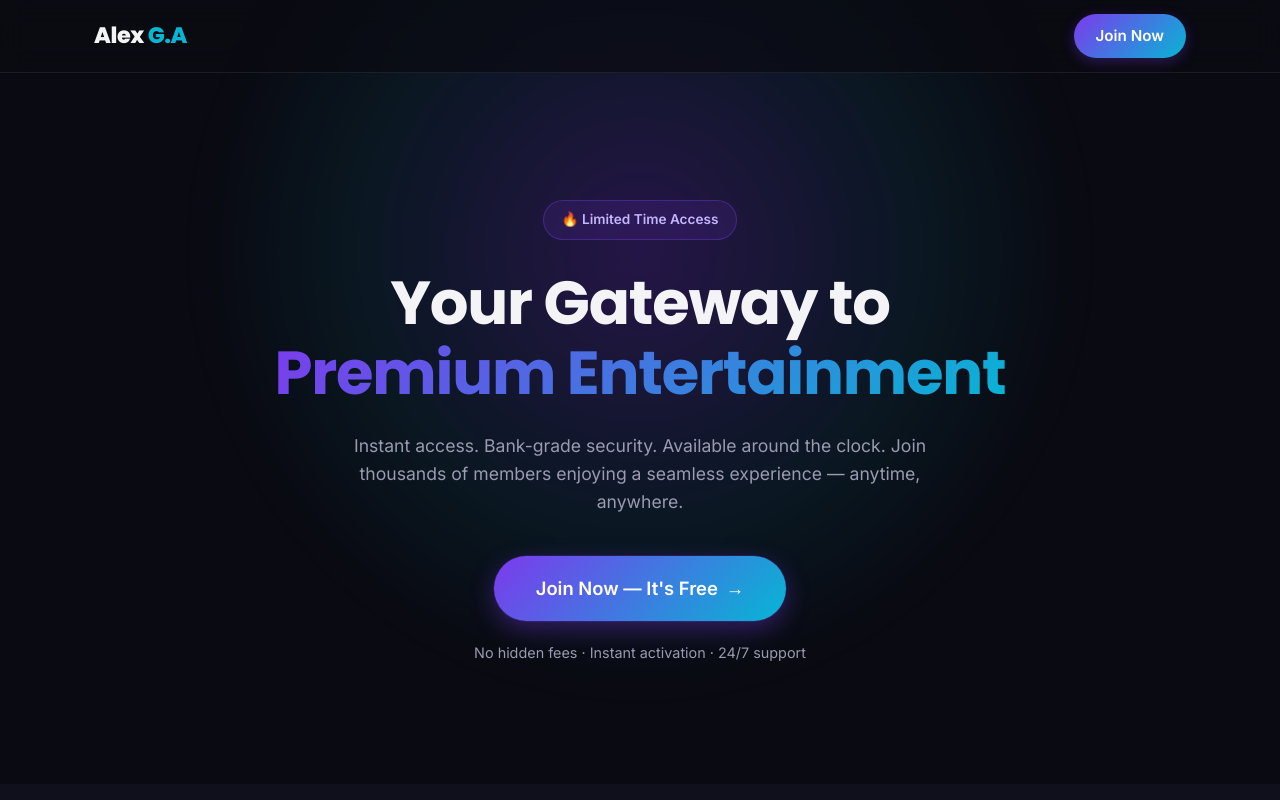
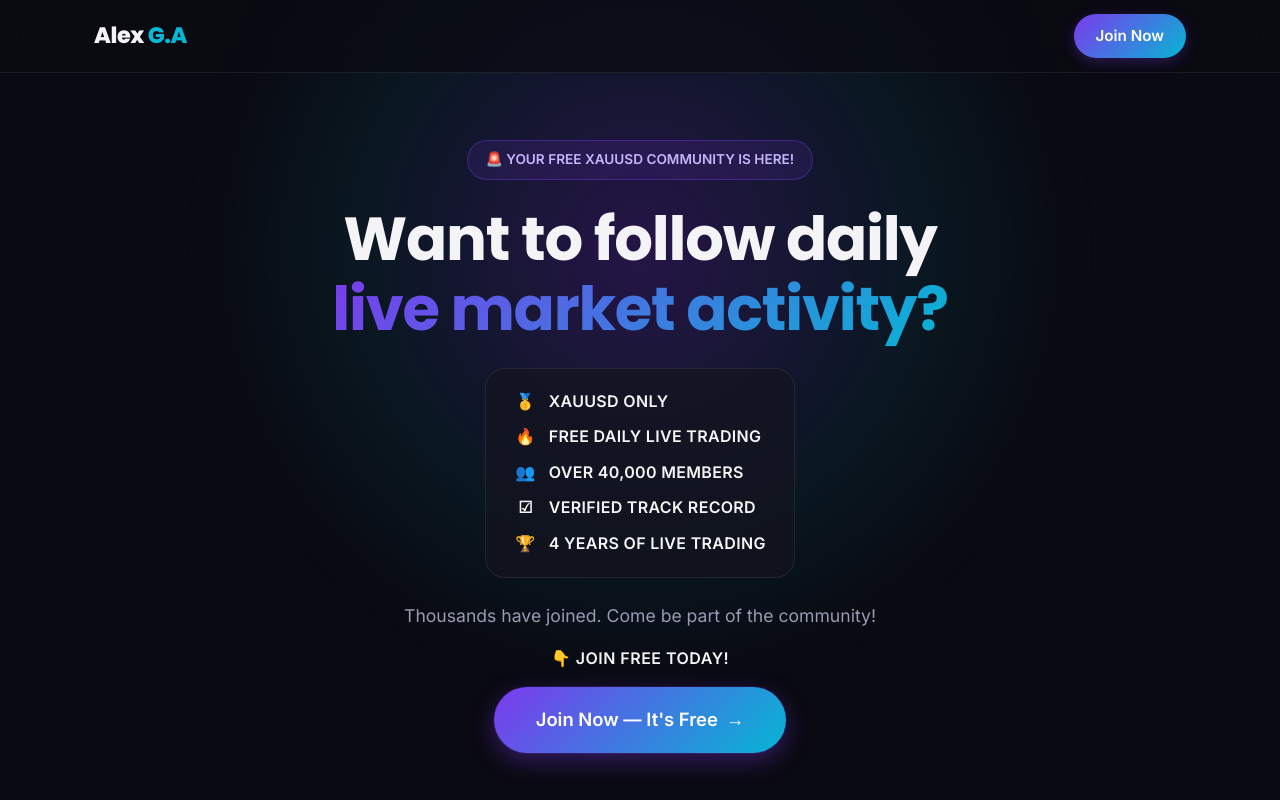
Before and after one commit to techaircraft542-rgb/alex-GA-Your-Gateway-to-Premium-Entertainment, a plain HTML site: page index.html in a window 1280 px wide. Shown: the top 800 px of the page. Drawn offline with Linux system fonts and the light colour scheme.

Commit message:
Add files via upload

```diff
--- a/index.html
+++ b/index.html
@@ -60,17 +60,23 @@
   <section class="hero">
     <div class="hero-glow"></div>
     <div class="container hero-inner">
-      <span class="badge">🔥 Limited Time Access</span>
-      <h1>Your Gateway to<br /><span class="gradient-text">Premium Entertainment</span></h1>
+      <span class="badge">🚨 YOUR FREE XAUUSD COMMUNITY IS HERE!</span>
+      <h1>Want to follow daily<br /><span class="gradient-text">live market activity?</span></h1>
+      <ul class="hero-highlights">
+        <li><span class="highlight-icon" aria-hidden="true">🥇</span><span>XAUUSD ONLY</span></li>
+        <li><span class="highlight-icon" aria-hidden="true">🔥</span><span>FREE DAILY LIVE TRADING</span></li>
+        <li><span class="highlight-icon" aria-hidden="true">👥</span><span>OVER 40,000 MEMBERS</span></li>
+        <li><span class="highlight-icon" aria-hidden="true">☑</span><span>VERIFIED TRACK RECORD</span></li>
+        <li><span class="highlight-icon" aria-hidden="true">🏆</span><span>4 YEARS OF LIVE TRADING</span></li>
+      </ul>
       <p class="hero-subtitle">
-        Instant access. Bank-grade security. Available around the clock.
-        Join thousands of members enjoying a seamless experience — anytime, anywhere.
+        Thousands have joined. Come be part of the community!
       </p>
+      <p class="hero-cta-prompt">👇 JOIN FREE TODAY!</p>
       <a href="https://tracergram.com/j/6b07ec4ba32cbed423187d59" class="btn btn-primary btn-large pulse" data-cta-btn>
         Join Now — It's Free
         <span class="arrow">→</span>
       </a>
-      <p class="hero-note">No hidden fees · Instant activation · 24/7 support</p>
     </div>
   </section>
 
--- a/styles.css
+++ b/styles.css
@@ -149,7 +149,7 @@ h1, h2, h3 {
 /* ===== Hero ===== */
 .hero {
   position: relative;
-  padding: 200px 0 120px;
+  padding: 140px 0 110px;
   text-align: center;
   overflow: hidden;
 }
@@ -183,7 +183,7 @@ h1, h2, h3 {
   border-radius: var(--radius-full);
   font-size: 0.85rem;
   font-weight: 600;
-  margin-bottom: 28px;
+  margin-bottom: 24px;
 }
 
 .hero h1 {
@@ -200,11 +200,50 @@ h1, h2, h3 {
   color: transparent;
 }
 
+.hero-highlights {
+  list-style: none;
+  display: flex;
+  flex-direction: column;
+  align-items: flex-start;
+  gap: 10px;
+  background: rgba(20, 20, 31, 0.72);
+  border: 1px solid var(--border-subtle);
+  border-radius: var(--radius-lg);
+  padding: 20px 28px;
+  margin-bottom: 24px;
+  text-align: left;
+}
+
+.hero-highlights li {
+  display: flex;
+  align-items: center;
+  gap: 12px;
+  font-size: 1rem;
+  font-weight: 600;
+  color: var(--text-main);
+  letter-spacing: 0.02em;
+}
+
+.highlight-icon {
+  display: inline-flex;
+  justify-content: center;
+  width: 1.4em;
+  flex-shrink: 0;
+}
+
 .hero-subtitle {
   max-width: 620px;
   color: var(--text-muted);
   font-size: 1.1rem;
-  margin-bottom: 40px;
+  margin-bottom: 16px;
+}
+
+.hero-cta-prompt {
+  font-size: 1rem;
+  font-weight: 700;
+  color: var(--text-main);
+  letter-spacing: 0.03em;
+  margin-bottom: 16px;
 }
 
 .hero-note {
@@ -306,7 +345,20 @@ h1, h2, h3 {
 
 @media (max-width: 560px) {
   .hero {
-    padding: 160px 0 90px;
+    padding: 120px 0 80px;
+  }
+  .badge {
+    font-size: 0.78rem;
+    padding: 8px 14px;
+    max-width: 100%;
+  }
+  .hero-highlights {
+    padding: 16px 20px;
+    width: 100%;
+    max-width: 340px;
+  }
+  .hero-highlights li {
+    font-size: 0.92rem;
   }
   .features-grid {
     grid-template-columns: 1fr;
```
